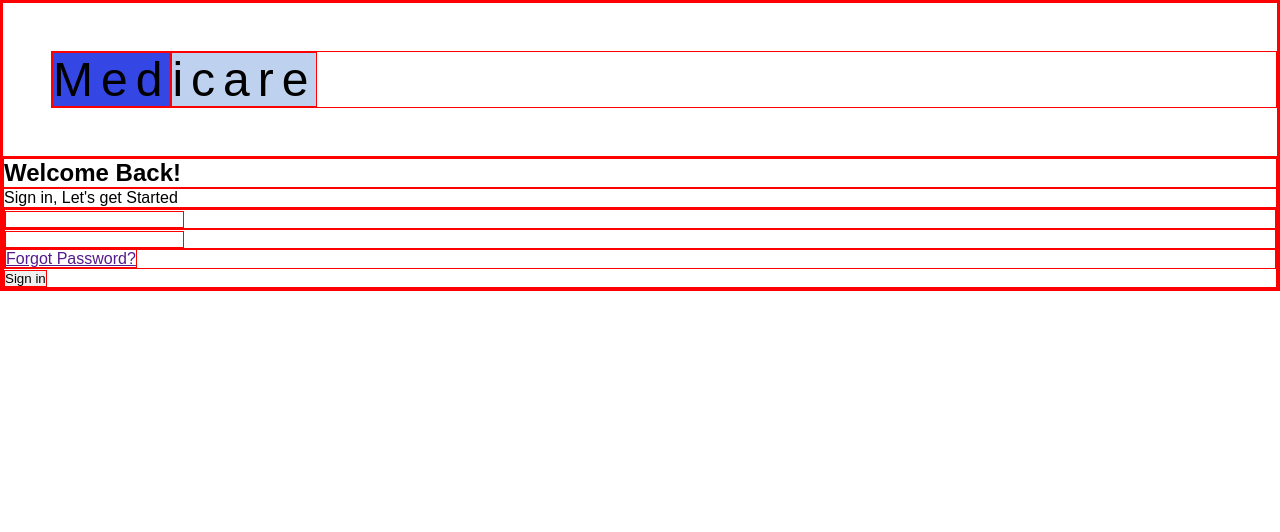
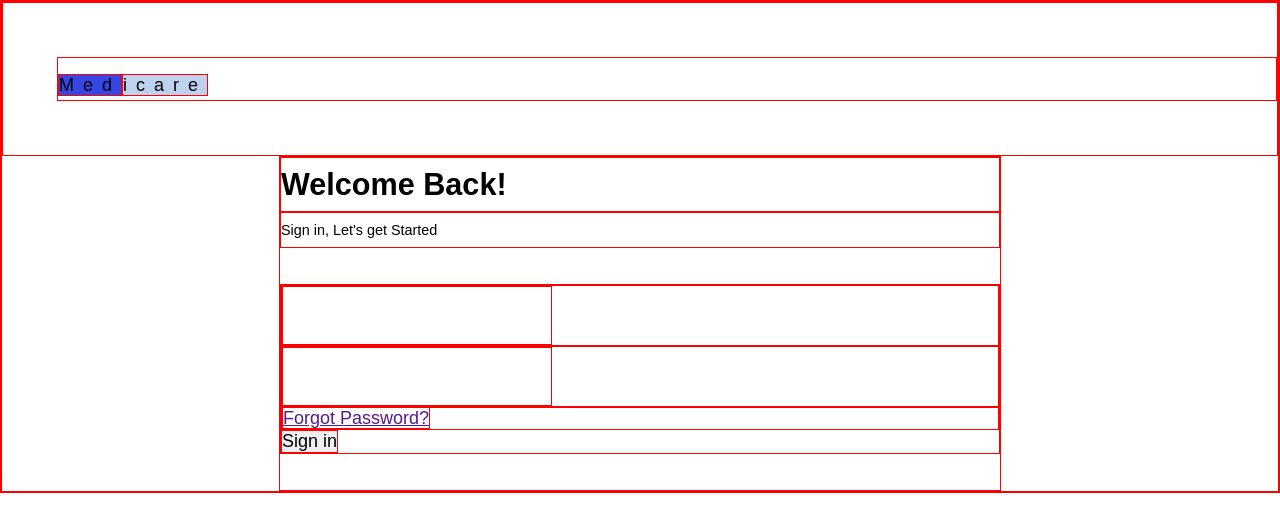
Before and after one commit to enyichiaagu/medicare, a PHP site: page /login.html in a window 1280 px wide. Shown: the top 532 px of the page. Run offline with PHP 8.4, Linux system fonts and the light colour scheme.

Commit message:
Uodating css files

```diff
--- a/css/login.css
+++ b/css/login.css
@@ -1,7 +1,6 @@
 h1.logo-text {
 	font-weight: lighter;
 	letter-spacing: 0.5rem;
-	font-size: 3rem;
 }
 
 header {
@@ -15,3 +14,29 @@
 .logo-text #icare {
 	background-color: var(--light-blue);
 }
+
+main {
+	margin: 0 auto;
+	max-width: 40rem;
+}
+
+.greeting {
+	padding: 0.5rem 0;
+}
+
+.greeting-sub {
+	padding: 0.5rem 0;
+	font-size: 0.8rem;
+}
+
+form {
+	margin: 2rem 0;
+}
+
+.field {
+	padding: 1r;
+}
+
+.field input {
+	padding: 1rem;
+}
--- a/css/utils.css
+++ b/css/utils.css
@@ -7,6 +7,22 @@
 	border: 1px solid red;
 	padding: 0;
 	margin: 0;
-	box-sizing: border-box;
 	font-family: sans-serif;
+	font-size: 18px;
 }
+
+h1 {
+	font-size: 2rem;
+}
+
+h2 {
+	font-size: 1.7rem;
+}
+
+h3 {
+	font-size: 1.5rem;
+}
+
+h4 {
+	font-size: 1.3rem;
+}
--- a/login.html
+++ b/login.html
@@ -15,13 +15,13 @@
 			</h1>
 		</header>
 		<main>
-			<h2>Welcome Back!</h2>
-			<p>Sign in, Let's get Started</p>
+			<h2 class="greeting">Welcome Back!</h2>
+			<p class="greeting-sub">Sign in, Let's get Started</p>
 			<form>
-				<div>
-					<input type="email" name="" id="" />
+				<div class="field">
+					<input type="email" name="" id="email" />
 				</div>
-				<div>
+				<div class="field">
 					<input type="email" name="" id="" />
 				</div>
 				<div>
```
